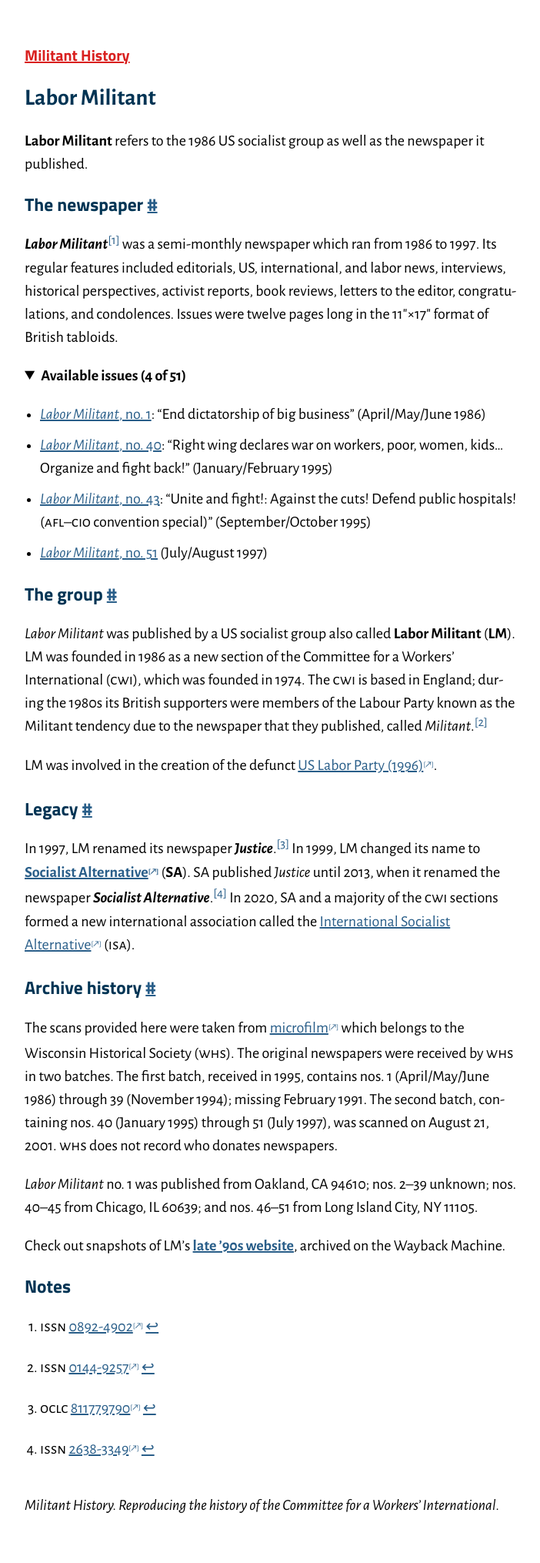
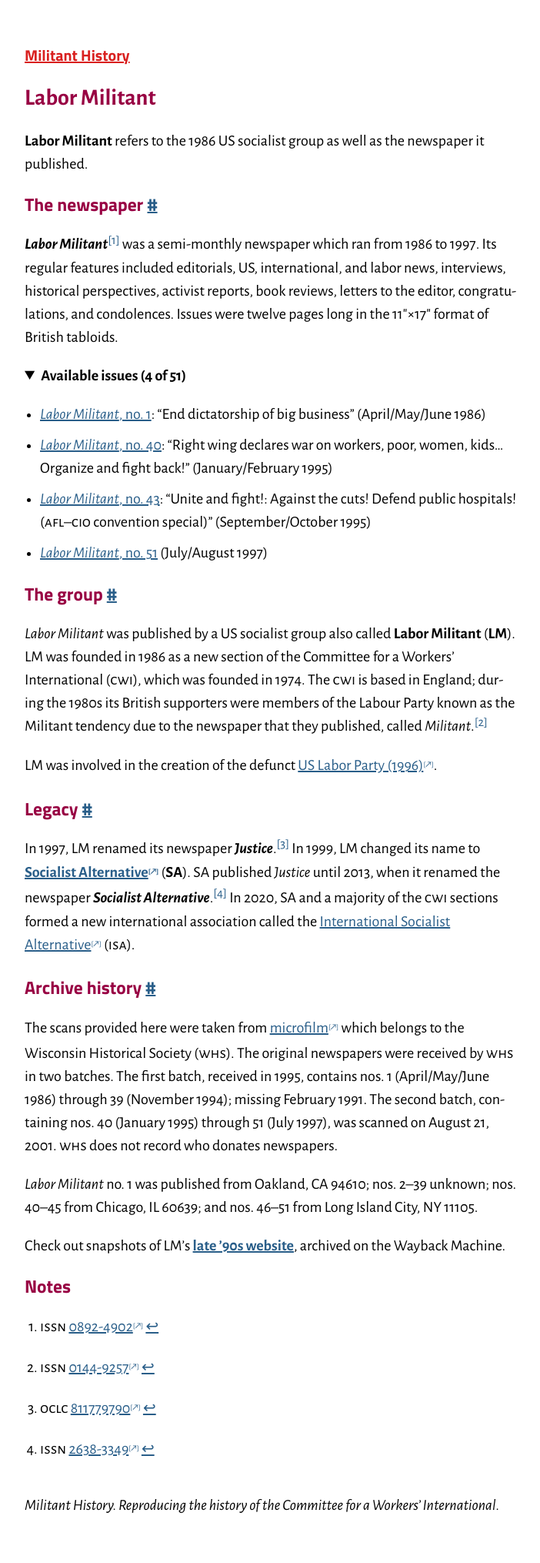
Before and after one commit to jackwillis/militanthistory, a Jekyll site: the page built from lm.md, in a window 1280 px wide. Shown: the whole page at 77% size, without its empty margins (288-990 px from the left). Built offline with Jekyll 4.4.1, drawn with Linux system fonts in a browser that asks for light colours.

Commit message:
Magenta!

```diff
--- a/styles/main.css
+++ b/styles/main.css
@@ -123,11 +123,6 @@
   100% { background: rgba(0, 0, 0, 0); }
 }
 
-h2,
-h3 {
-  color: #003454;
-}
-
 a:link {
   color: #295e89;
 }
@@ -135,7 +130,8 @@
 figcaption,
 small,
 .author-info,
-.caption {
+.caption,
+h2, h3 {
   color: #980043;
 }
 
```
